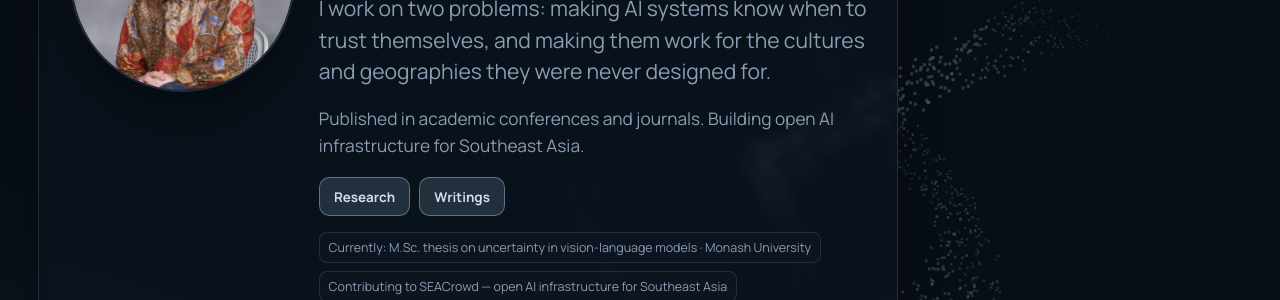
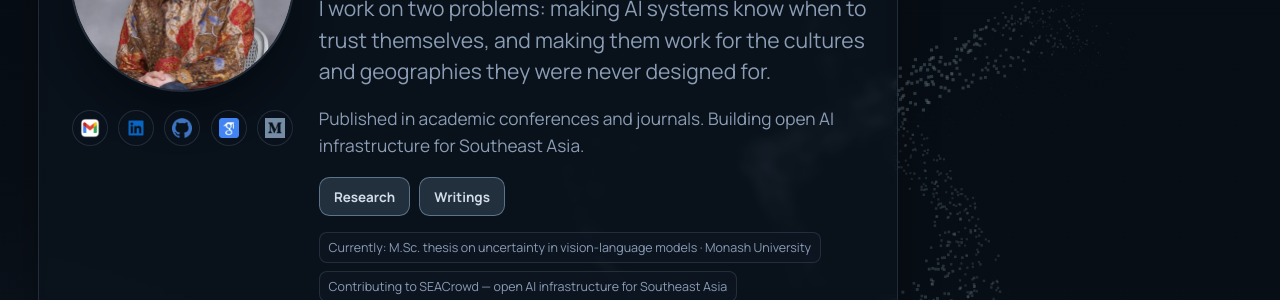
Before and after one commit to Feliren88/feliren88.github.io, a Jekyll site: the page built from index.html, in a window 1280 px wide. Shown: the part 270-570 px from the top of the page. Built offline with Jekyll 4.4.1, drawn with Linux system fonts in a browser that asks for light colours.

Commit message:
Add social icon links below homepage profile photo
Co-Authored-By: Claude Sonnet 4.6 <noreply@anthropic.com>

```diff
--- a/index.html
+++ b/index.html
@@ -11,6 +11,13 @@ description: Applied Scientist working on trustworthy multimodal AI and cultural
         <source type="image/webp" srcset="{{ '/assets/img/profile-450.webp' | relative_url }} 450w, {{ '/assets/img/profile.webp' | relative_url }} 880w" sizes="225px">
         <img src="{{ '/assets/img/profile.webp' | relative_url }}" alt="Vicky Feliren" class="profile-image" fetchpriority="high" width="225" height="225">
       </picture>
+      <div class="hero-social-links">
+        {% for link in site.data.contact.links %}
+        <a href="{{ link.url }}" class="hero-social-link" aria-label="{{ link.label }}"{% unless link.url contains 'mailto' %} target="_blank" rel="noreferrer"{% endunless %}>
+          <img src="{{ '/assets/img/' | append: link.icon | relative_url }}" alt="{{ link.label }}" width="20" height="20" loading="lazy">
+        </a>
+        {% endfor %}
+      </div>
     </div>
     <div class="hero-content">
       <p class="eyebrow">{{ site.data.index.eyebrow }}</p>
@@ -154,6 +161,16 @@ description: Applied Scientist working on trustworthy multimodal AI and cultural
 </section>
 
 <style>
+  .hero-social-links { display: flex; justify-content: center; gap: 0.65rem; margin-top: 0.85rem; }
+  .hero-social-link {
+    display: flex; align-items: center; justify-content: center;
+    width: 36px; height: 36px; border-radius: 50%;
+    border: 1px solid var(--line); background: var(--surface);
+    transition: border-color 0.2s, transform 0.2s;
+  }
+  .hero-social-link:hover { border-color: var(--border-ui); transform: translateY(-2px); }
+  .hero-social-link img { width: 20px; height: 20px; }
+
   .about-hero { font-size: 1.25rem; line-height: 1.7; max-width: 44rem; }
   .about-hero p { margin-bottom: 1.2rem; }
   .about-hero strong { color: var(--accent); }
```
